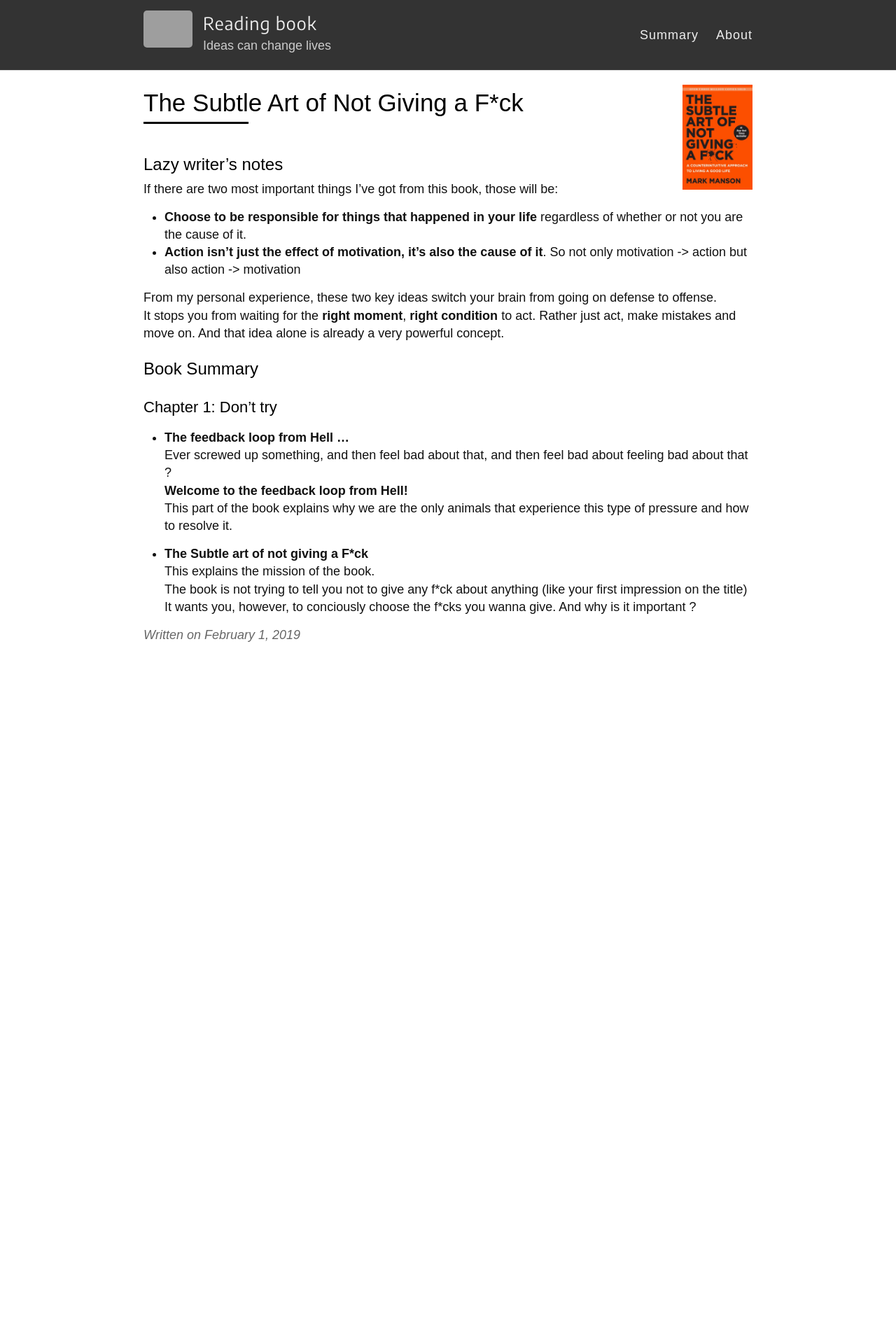
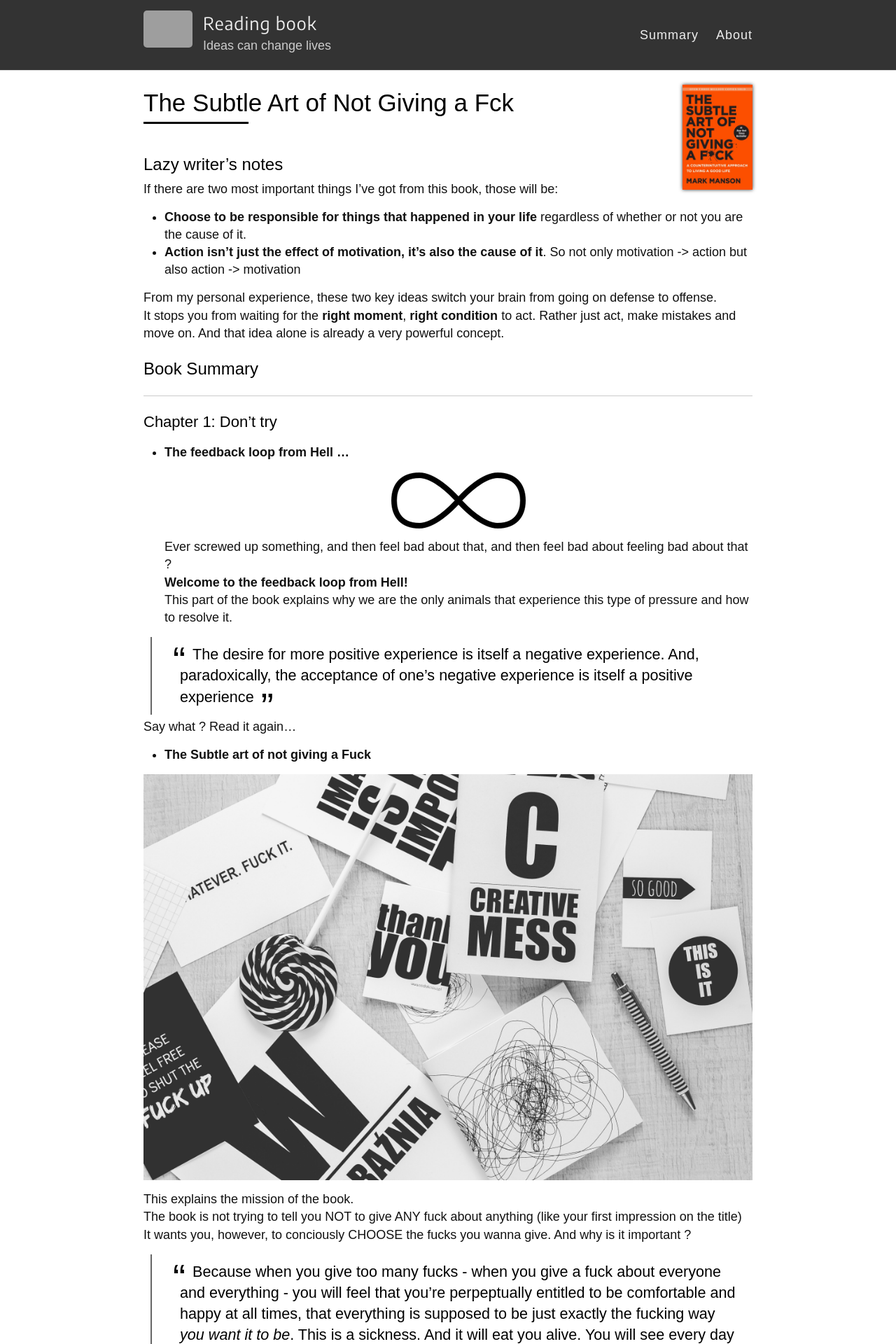
Before and after one commit to nathando/docsach, a Jekyll site: the page built from _posts/2019-2-1-The-subtle-art.md, in a window 1280 px wide. Shown: the top 1920 px of the page at 70% size. Built offline with Jekyll 4.4.1, drawn with Linux system fonts in a browser that asks for light colours; some web fonts are replaced; before the commit the page ends 920 px from its top, so only the background shows below that; some of the changed text lies outside the part shown; grey boxes are pictures that could not be loaded.

Commit message:
Add style and more chapters for The subtle art

```diff
--- a/_posts/2019-2-1-The-subtle-art.md
+++ b/_posts/2019-2-1-The-subtle-art.md
@@ -1,6 +1,6 @@
 ---
 layout: post
-title: The Subtle Art of Not Giving a F*ck
+title: The Subtle Art of Not Giving a Fck
 image: /images/posts/subtle-art.jpg
 tags: ["english"]
 ---
@@ -15,13 +15,71 @@
 And that idea alone is already a very powerful concept.
 
 ## Book Summary
+<hr/>
+<section markdown="1" class="wow fadeInLeft">
 ### Chapter 1: Don't try
 - **The feedback loop from Hell ...**
+![Feedback loop](/images/posts/subtle-art/icon-loop.png)
 Ever screwed up something, and then feel bad about that, and then feel bad about feeling bad about that ?
 **Welcome to the feedback loop from Hell!**
 This part of the book explains why we are the only animals that experience this type of pressure and how to resolve it.
 
-- **The Subtle art of not giving a F\*ck**
+> The desire for more positive experience is itself a negative experience. And, paradoxically, the acceptance of one's
+negative experience is itself a positive experience
+
+Say what ? Read it again...
+
+- **The Subtle art of not giving a Fuck**
+
+![Feedback loop](/images/posts/subtle-art/mess.jpg)
+
 This explains the mission of the book.
-The book is not trying to tell you not to give any f\*ck about anything (like your first impression on the title)
-It wants you, however, to conciously choose the f*cks you wanna give. And why is it important ?
+The book is not trying to tell you NOT to give ANY fuck about anything (like your first impression on the title)
+It wants you, however, to conciously CHOOSE the fucks you wanna give. And why is it important ?
+
+> Because when you give too many fucks - when you give a fuck about everyone and everything - you will feel that you're perpeptually entitled to be comfortable and
+happy at all times, that everything is supposed to be just exactly the fucking way *you want it to be*. This is a sickness. And it will eat you alive.
+You will see every day adversity as an injustice, every inconvenience as a personal slight, every disagreement as a betrayal
+</section>
+
+
+<hr/>
+<section markdown="1" class="wow fadeInRight">
+### Chapter 2: Happiness IS a Problem
+This chapter is interesting, it uses well-known story to lead you into perspective about happiness.
+Will you actually be happy once you have all the physical things that you've been longing for ?
+
+A mix of Buddha and Pandas seems to be quite quirky at first. But eventually it does make sense.
+
+- **Happiness Comes from Solving Problems**
+While the majority of us were being taught (or expected) to pursue happiness, not a lot understands where it comes from, espcially for ourselves.
+
+> Happiness is a constant work-in-progress, because solving problems is a constant work-in-progress --
+the solution to today's problems will lay the foundation for tomorrow's problems, and so on.
+True happiness occurs only when you find the problems you enjoy having and enjoy solving
+
+![Feedback loop](/images/posts/subtle-art/problem.jpg)
+
+However, most of people think their life is not that simple. And it is because of 2 main reasons:
+- **Denial**: "My life does not have a(that) problem"
+- **Victim Mentality**: "There is nothing I can do about this" even if they actually could.
+
+With this two excuses, what they do instead is having more fucks to give about everything, trying to forget the real problems that need solving.
+
+- **Choose your struggle**
+When we aim for something, we usually only consider the benefits, the good side of achieving that.
+We, rarely, actually consider the bad side, the sufferings. For example, nowadays, **entrepreneur** is such a buzz word that every one is looking up to.
+However, not a lot of people will see the sufferings or sacrifices the successful entrepreneurs has gone through to reach success.
+From super burnt out to taking a risk of having no money for own survival.
+
+**-----Personally, I think this chaper is a very important door that opens to other realizations in following chapter----**
+</section>
+
+<hr/>
+<section markdown="1" class="wow fadeInLeft">
+### Chapter 3: You are not special
+This is the chapter that hits home run for me. Because I have seen it way too often where I've lived and worked. **ENTITLEMENT** is the word.
+
+</section>
+
+To be continued...
--- a/style.scss
+++ b/style.scss
@@ -252,6 +252,9 @@
 .callout {
   border-radius: 5px;
 }
+.post-image {
+  box-shadow: 0 0 5px #333;
+}
 .post-img {
   margin-right: 15px;
   margin-left: 15px;
@@ -302,14 +305,10 @@
 }
 
 .post {
-  img {width: 100%;}
-  blockquote {
-    margin: 1.8em .8em;
-    border-left: 2px solid $gray;
-    padding: 0.1em 1em;
-    color: $gray;
-    font-size: 22px;
-    font-style: italic;
+  img {
+    display: block;
+    margin-left: auto;
+    margin-right: auto;
   }
   .comments {
     margin-top: 10px;
@@ -400,6 +399,13 @@
 // quotes
 
 blockquote {
+  padding-left: 20px;
+  border-left: 2px solid $gray;
+  margin-left: 10px;
+  @include mobile() {
+    margin-left: 5px;
+    padding-left: 10px;
+  }
   >p {
     font-size: 1.2em;
     quotes: "\201C""\201D""\2018""\2019";
```
Also changed, not shown: images/posts/subtle-art/icon-loop.png (added), images/posts/subtle-art/mess.jpg (added), images/posts/subtle-art/problem.jpg (added).
